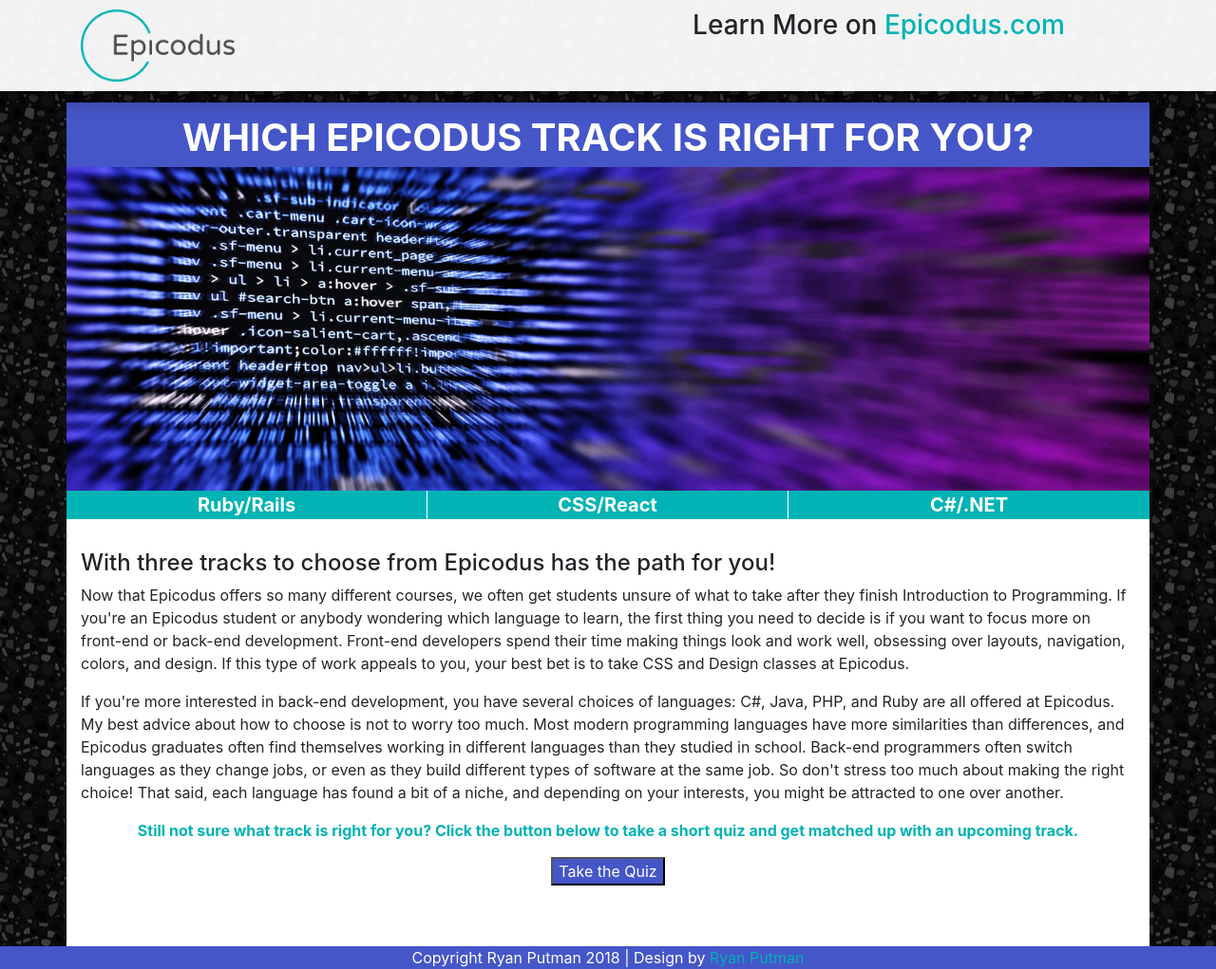
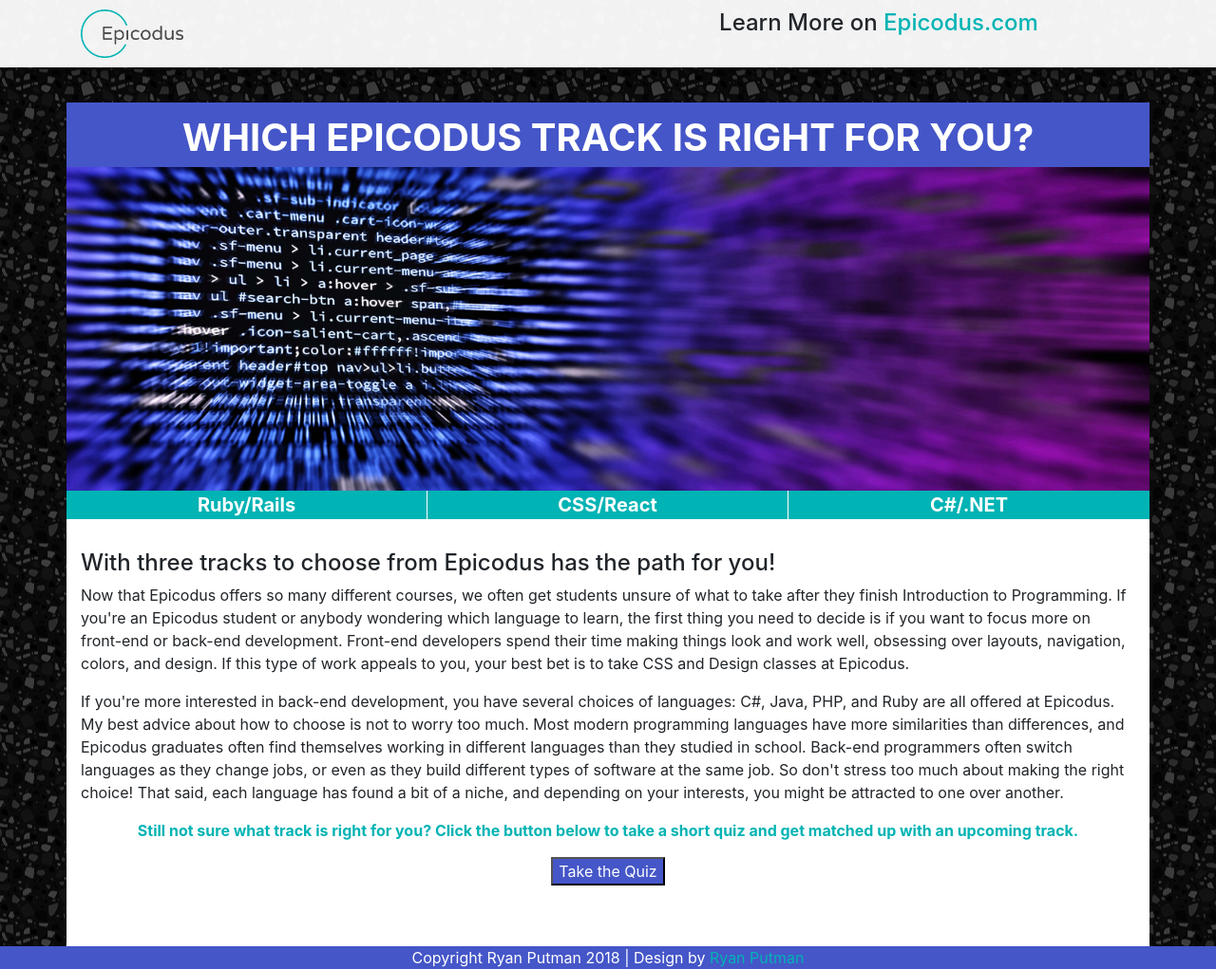
Before and after one commit to putman10/track-suggester, a plain HTML site: page index.html in a window 1280 px wide. Shown: the whole page at 95% size. Drawn offline with Linux system fonts and the light colour scheme.

Commit message:
shrink epicodus logo and header text.

```diff
--- a/css/styles.css
+++ b/css/styles.css
@@ -9,7 +9,7 @@ img {
 }
 
 #leftheaderbox img{
-  width: 30%;
+  width: 20%;
 }
 
 .header {
--- a/index.html
+++ b/index.html
@@ -16,7 +16,7 @@
           <a href="/"><img src="img/epicodus-logo.png" alt="Epicodus logo"></a>
         </div>
         <div class="col-md-6" id="rightheaderbox">
-        <h3>Learn More on <a href="https://www.epicodus.com/">Epicodus.com</a></h3>
+        <h4>Learn More on <a href="https://www.epicodus.com/">Epicodus.com</a></h4>
         </div>
       </div>
     </div>
```
